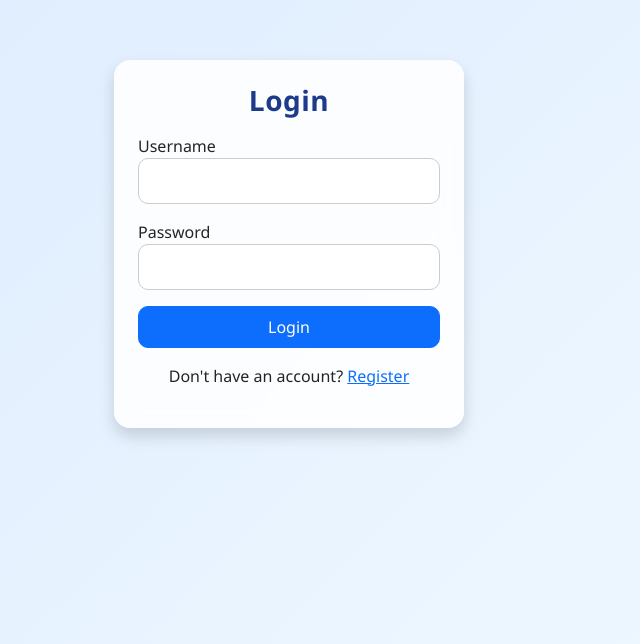
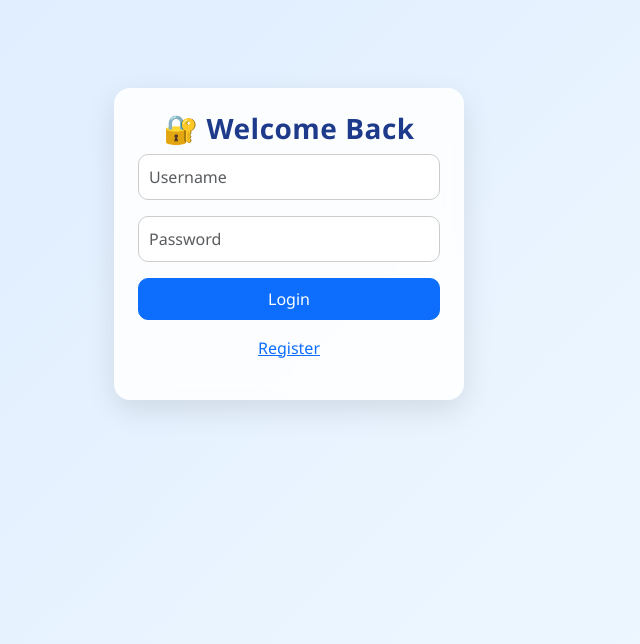
Before and after one commit to SasisrisaiNamburu/Sports_Management_System, a website: page public/pages/login.html in a window 1280 px wide. Shown: the part 156-800 px from the top of the page, without its empty margins (351-991 px from the left). Drawn offline with nearby package versions, Linux system fonts and the light colour scheme; no server answers.

Commit message:
Update login page layout and styling
Updated the login page with a new design and improved accessibility features.

```diff
--- a/public/pages/login.html
+++ b/public/pages/login.html
@@ -1,46 +1,32 @@
 <!DOCTYPE html>
 <html lang="en">
 <head>
-    <title>Login - Sports System</title>
-
-    <!-- Bootstrap -->
+    <title>Login</title>
     <link href="https://cdn.jsdelivr.net/npm/bootstrap@5.3.0/dist/css/bootstrap.min.css" rel="stylesheet">
-<link rel="stylesheet" href="../css/style.css">
+    <link rel="stylesheet" href="../css/style.css">
 </head>
 
-<body class="bg-light">
+<body>
 
 <div class="container d-flex justify-content-center align-items-center vh-100">
 
-    <div class="card p-4 shadow" style="width: 350px;">
-
-        <h3 class="text-center mb-3">Login</h3>
+    <div class="card p-4" style="width: 350px;">
+        <h3 class="text-center">🔐 Welcome Back</h3>
 
         <form id="loginForm">
+            <input type="text" class="form-control mb-3" id="username" placeholder="Username" required>
+            <input type="password" class="form-control mb-3" id="password" placeholder="Password" required>
 
-            <div class="mb-3">
-                <label>Username</label>
-                <input type="text" class="form-control" id="username" required>
-            </div>
-
-            <div class="mb-3">
-                <label>Password</label>
-                <input type="password" class="form-control" id="password" required>
-            </div>
-
-            <button type="submit" class="btn btn-primary w-100">Login</button>
-
+            <button class="btn btn-primary w-100">Login</button>
         </form>
 
         <p class="text-center mt-3">
-            Don't have an account?
             <a href="/pages/register.html">Register</a>
         </p>
-
     </div>
 
 </div>
+
 <script src="../js/main.js"></script>
-
 </body>
 </html>
```
